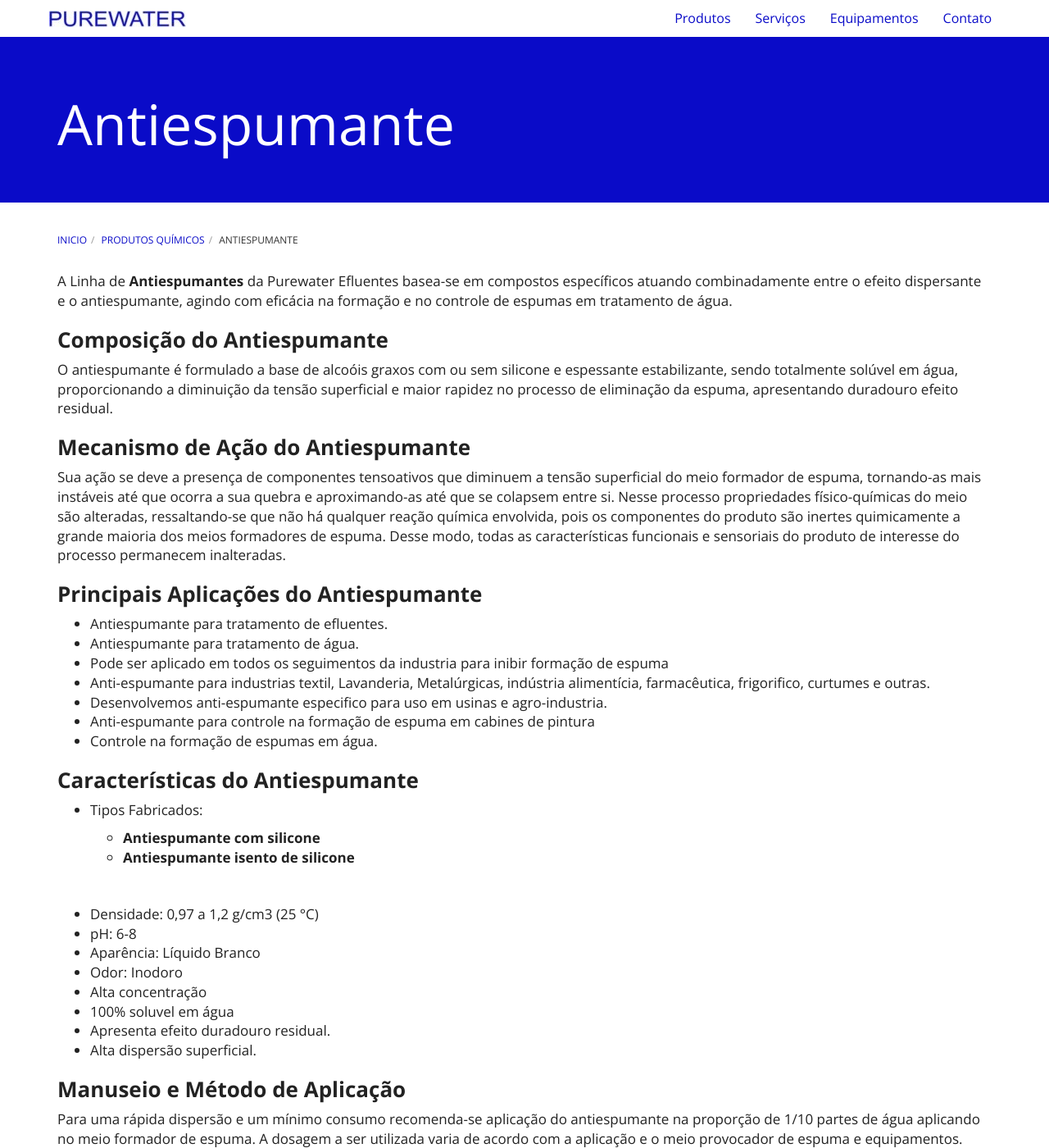
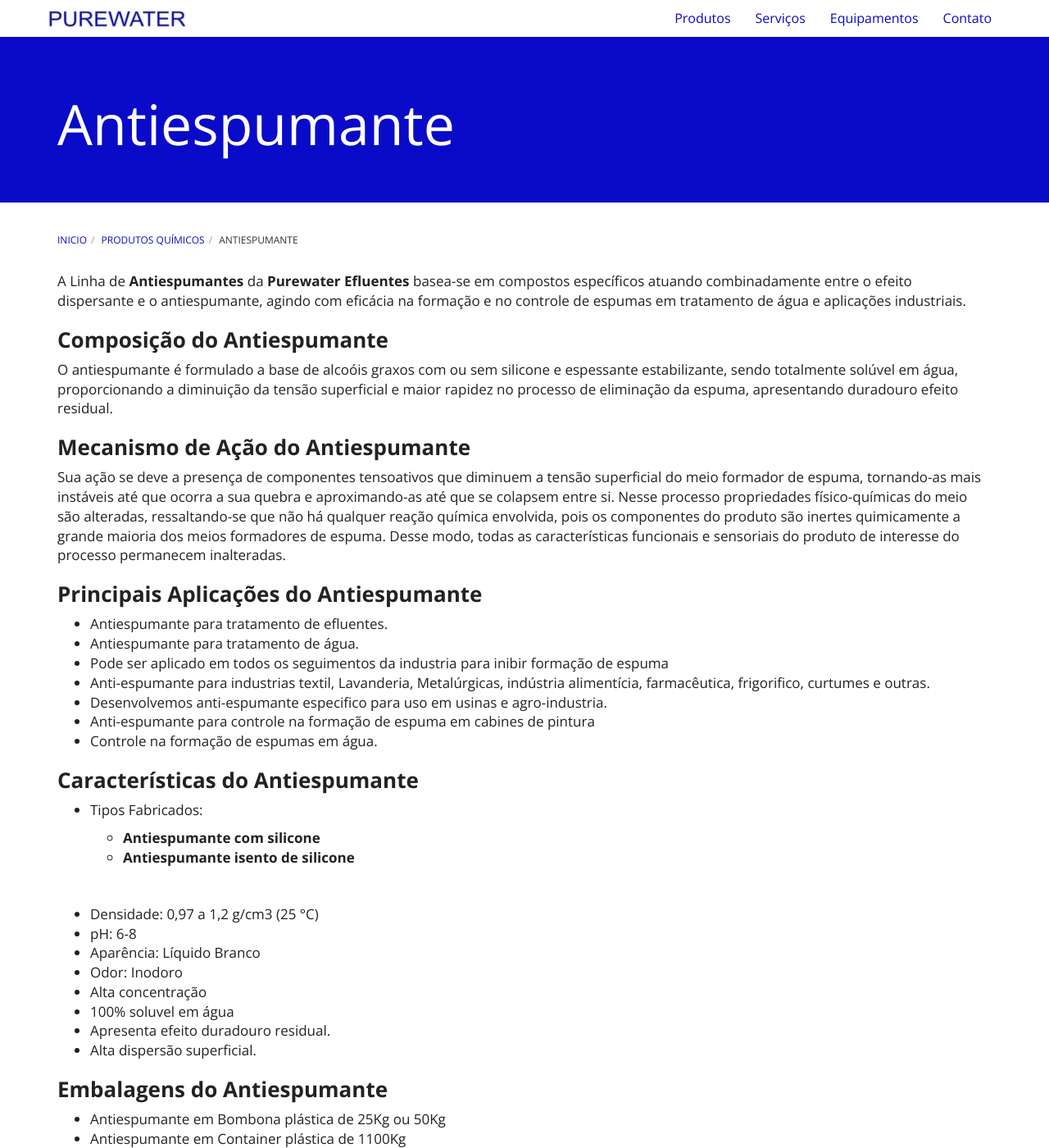
Before and after one commit to purewaterefluentes/purewaterefluentes.github.io, a Jekyll site: the page built from produtos/antiespumante.md, in a window 1280 px wide and 1400 px high. Shown: the whole window at 82% size. Built offline with Jekyll 4.4.1, drawn with Linux system fonts in a browser that asks for light colours; nearby versions of some CDN libraries; library files that are not in the unit come from our copies.

Commit message:
Update antiespumante.md

```diff
--- a/produtos/antiespumante.md
+++ b/produtos/antiespumante.md
@@ -4,7 +4,7 @@ pageTitle: ANTIESPUMANTE | TRATAMENTO DE ÁGUA e EFLUENTES | PUREWATER EFLUENTES
 title: Antiespumante
 subtitle:
 ---
-A Linha de **Antiespumantes** da Purewater Efluentes basea-se em compostos específicos atuando combinadamente entre o efeito dispersante e o antiespumante, agindo com eficácia na formação e no controle de espumas em tratamento de água.
+A Linha de **Antiespumantes** da **Purewater Efluentes** basea-se em compostos específicos atuando combinadamente entre o efeito dispersante e o antiespumante, agindo com eficácia na formação e no controle de espumas em tratamento de água e aplicações industriais.
 
 ### **Composição do Antiespumante**
 O antiespumante é formulado a base de alcoóis graxos com ou sem silicone e espessante estabilizante,  sendo totalmente solúvel em água, proporcionando a diminuição da tensão superficial e maior rapidez no processo de eliminação da espuma, apresentando duradouro efeito residual.
@@ -41,9 +41,6 @@ Nesse processo propriedades  físico-químicas do meio são alteradas, ressaltan
 - Apresenta efeito duradouro residual.
 - Alta dispersão superficial.
 
-### **Manuseio e Método de Aplicação**
-Para uma rápida dispersão e um mínimo consumo recomenda-se aplicação do antiespumante na proporção de 1/10 partes de água aplicando no meio formador de espuma. A dosagem a ser utilizada varia de acordo com a aplicação e o meio provocador de espuma e equipamentos.
-
 ### **Embalagens do Antiespumante**
 
 - Antiespumante em Bombona plástica de 25Kg ou 50Kg
```
